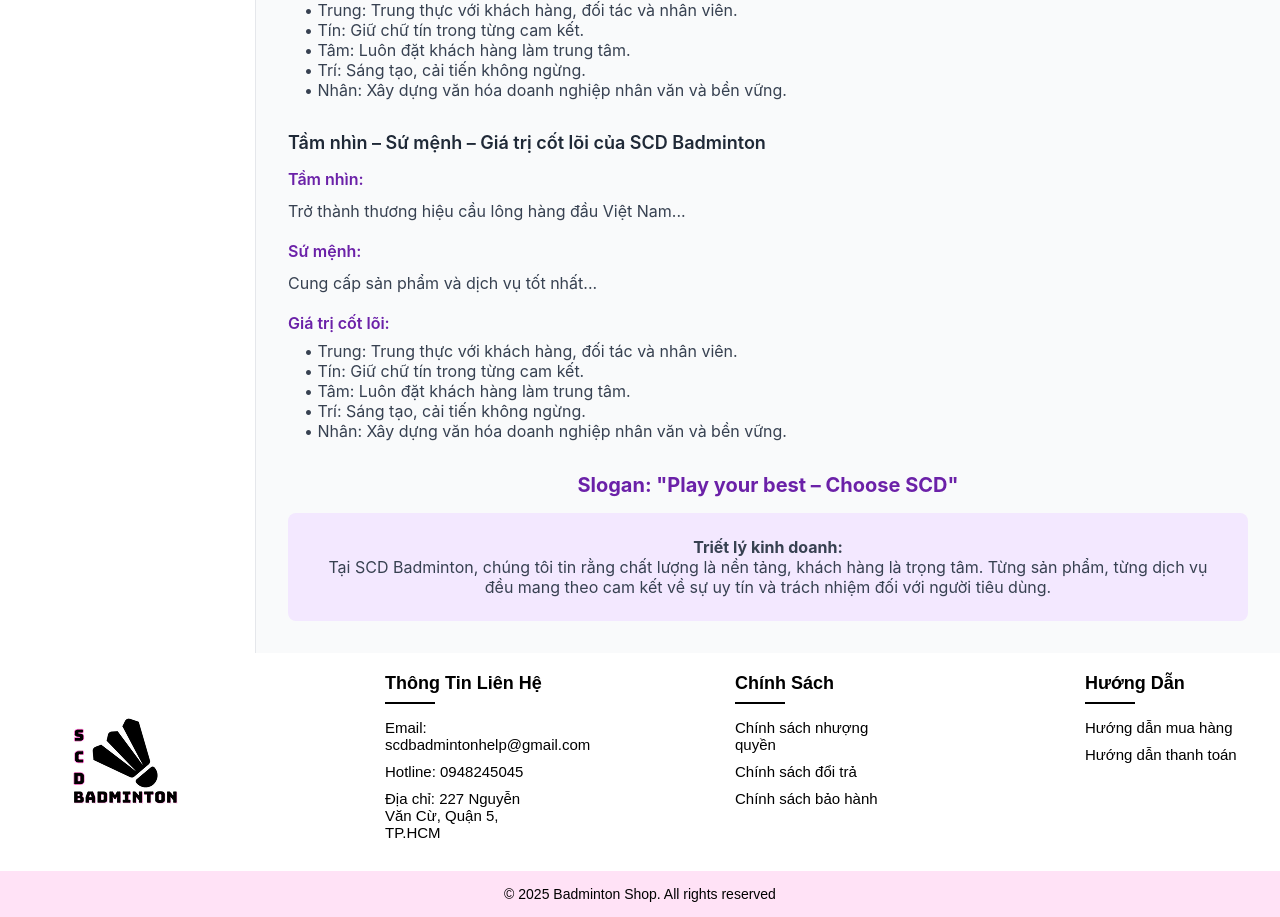
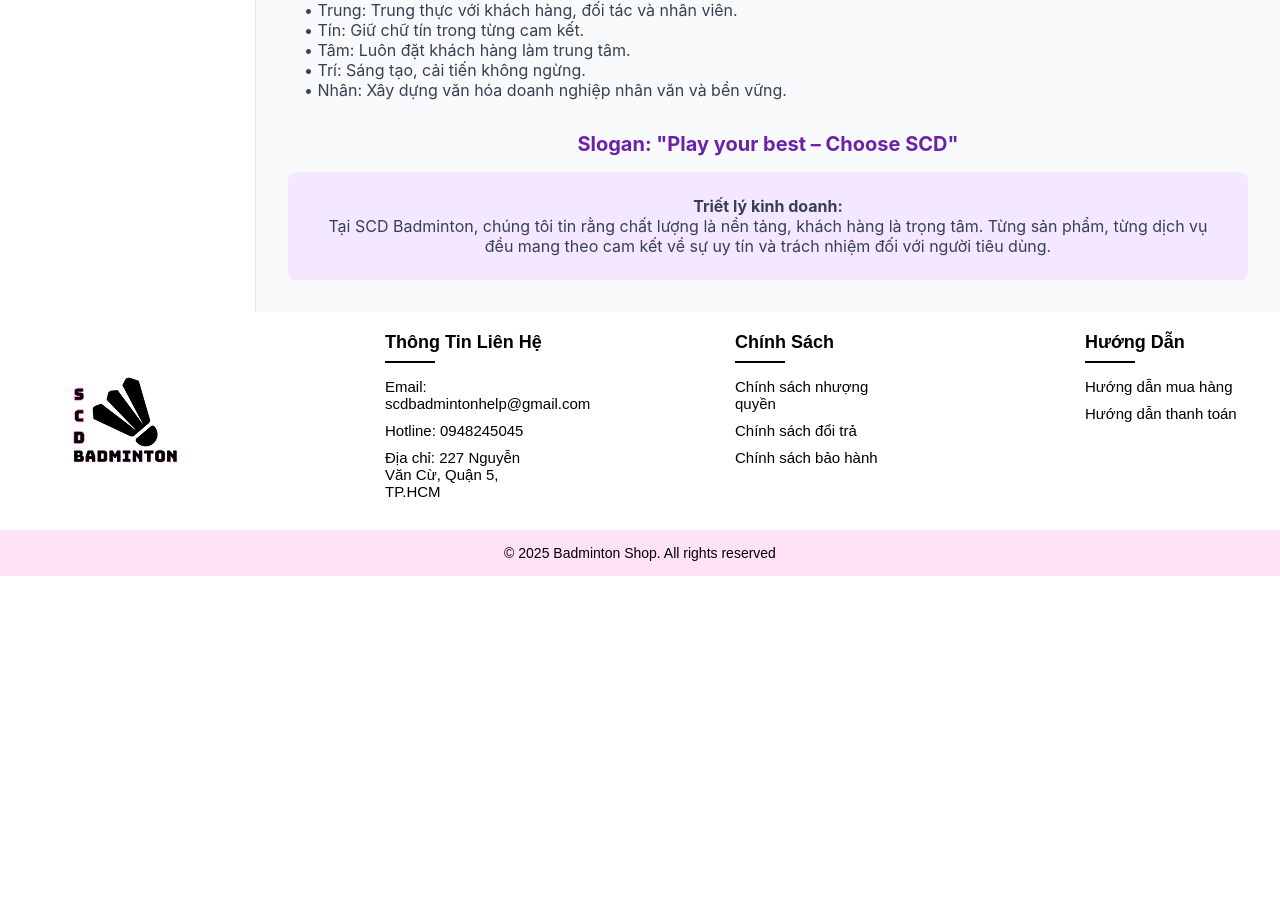
Before and after one commit to maiSxuan/BADMINTON, a React (Create React App) app in the folder frontend/: page /customer/about in a window 1280 px wide. Shown: the part 1060-1977 px from the top of the page. After the commit the page ends 1636 px from the top, so only its background shows below. Built offline with nearby package versions, Linux system fonts and the light colour scheme.

Commit message:
sửa lại content intro

```diff
--- a/frontend/src/pages/customer/Intro.js
+++ b/frontend/src/pages/customer/Intro.js
@@ -112,37 +112,6 @@
               </div>
             </div>
 
-            <div className="intro-section">
-              <h3 className="intro-section-title">
-                Tầm nhìn – Sứ mệnh – Giá trị cốt lõi của SCD Badminton
-              </h3>
-
-              <div>
-                <h4 className="intro-subsection-title">Tầm nhìn:</h4>
-                <p className="intro-paragraph">
-                  Trở thành thương hiệu cầu lông hàng đầu Việt Nam...
-                </p>
-
-                <h4 className="intro-subsection-title">Sứ mệnh:</h4>
-                <p className="intro-paragraph">
-                  Cung cấp sản phẩm và dịch vụ tốt nhất...
-                </p>
-
-                <h4 className="intro-subsection-title">Giá trị cốt lõi:</h4>
-                <ul className="intro-ul">
-                  <li>
-                    • Trung: Trung thực với khách hàng, đối tác và nhân viên.
-                  </li>
-                  <li>• Tín: Giữ chữ tín trong từng cam kết.</li>
-                  <li>• Tâm: Luôn đặt khách hàng làm trung tâm.</li>
-                  <li>• Trí: Sáng tạo, cải tiến không ngừng.</li>
-                  <li>
-                    • Nhân: Xây dựng văn hóa doanh nghiệp nhân văn và bền vững.
-                  </li>
-                </ul>
-              </div>
-            </div>
-
             <div className="intro-slogan">
               Slogan: "Play your best – Choose SCD"
             </div>
```
